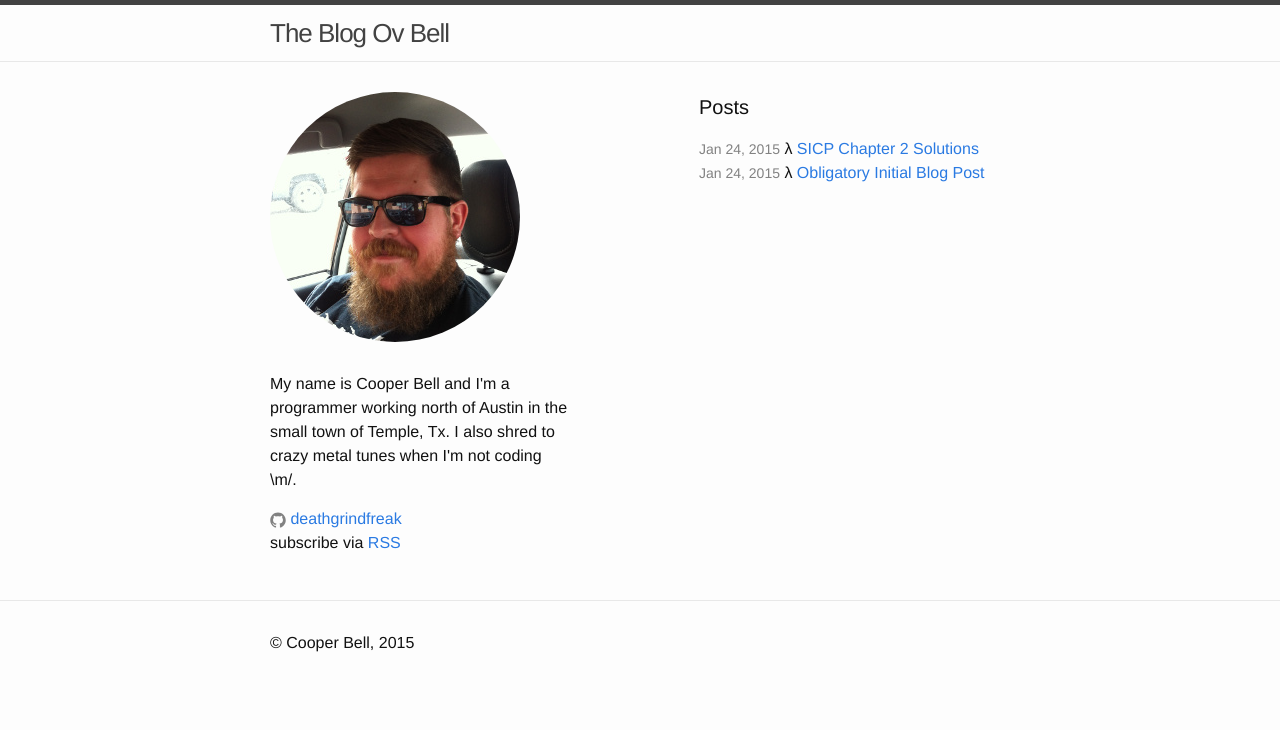
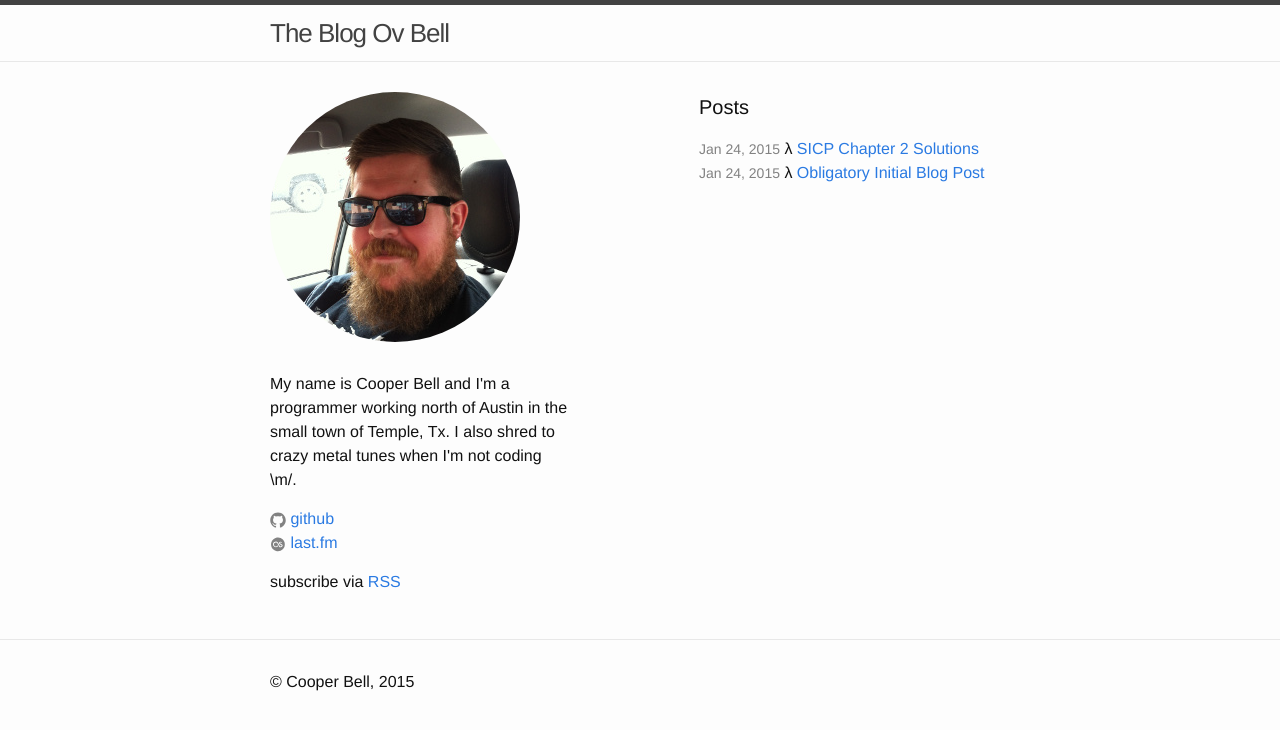
Before and after one commit to deathgrindfreak/deathgrindfreak.github.io, a Jekyll site: the page built from index.html, in a window 1280 px wide. Shown: the top 730 px of the page. Built offline with Jekyll 4.4.1, drawn with Linux system fonts in a browser that asks for light colours; some of the changed lines change nothing that is shown.

Commit message:
Update index.html

```diff
--- a/index.html
+++ b/index.html
@@ -18,14 +18,43 @@ layout: default
                 <path fill="#828282" d="M7.999,0.431c-4.285,0-7.76,3.474-7.76,7.761 c0,3.428,2.223,6.337,5.307,7.363c0.388,0.071,0.53-0.168,0.53-0.374c0-0.184-0.007-0.672-0.01-1.32 c-2.159,0.469-2.614-1.04-2.614-1.04c-0.353-0.896-0.862-1.135-0.862-1.135c-0.705-0.481,0.053-0.472,0.053-0.472 c0.779,0.055,1.189,0.8,1.189,0.8c0.692,1.186,1.816,0.843,2.258,0.645c0.071-0.502,0.271-0.843,0.493-1.037 C4.86,11.425,3.049,10.76,3.049,7.786c0-0.847,0.302-1.54,0.799-2.082C3.768,5.507,3.501,4.718,3.924,3.65 c0,0,0.652-0.209,2.134,0.796C6.677,4.273,7.34,4.187,8,4.184c0.659,0.003,1.323,0.089,1.943,0.261 c1.482-1.004,2.132-0.796,2.132-0.796c0.423,1.068,0.157,1.857,0.077,2.054c0.497,0.542,0.798,1.235,0.798,2.082 c0,2.981-1.814,3.637-3.543,3.829c0.279,0.24,0.527,0.713,0.527,1.437c0,1.037-0.01,1.874-0.01,2.129 c0,0.208,0.14,0.449,0.534,0.373c3.081-1.028,5.302-3.935,5.302-7.362C15.76,3.906,12.285,0.431,7.999,0.431z"/>
               </svg>
             </span
-              <span class="username">{{ site.github_username }}</span>
+              <span class="username">github</span>
           </a>
         </li>
         {% endif %}
+        <li>
+          <a href="https://last.fm/user/Devitalized1">
+            <span class="icon  icon--last.fm">
 
-        <li><p>subscribe via <a href="{{ "/feed.xml" | prepend: site.baseurl }}">RSS</a></p></li>
+            <svg version="1.0" xmlns="http://www.w3.org/2000/svg"
+ width="128.000000pt" height="128.000000pt" viewBox="0 0 128.000000 128.000000"
+ preserveAspectRatio="xMidYMid meet">
+<metadata>
+Created by potrace 1.11, written by Peter Selinger 2001-2013
+</metadata>
+<g transform="translate(0.000000,128.000000) scale(0.100000,-0.100000)"
+fill="#000000" stroke="none">
+<path d="M493 1145 c-90 -25 -174 -74 -244 -144 -216 -216 -218 -559 -4 -777
+73 -73 145 -116 245 -143 192 -54 392 -2 531 138 81 82 124 156 151 263 46
+184 -4 367 -141 511 -108 113 -236 167 -395 166 -50 0 -115 -7 -143 -14z m48
+-317 c74 -22 111 -66 174 -205 68 -153 84 -173 137 -173 41 0 88 34 88 63 0
+27 -35 55 -88 72 -100 32 -142 91 -121 168 14 51 51 77 110 77 57 0 93 -15
+114 -47 15 -22 14 -24 -10 -35 -22 -10 -31 -9 -56 6 -38 22 -76 14 -91 -19
+-16 -35 9 -59 87 -85 73 -24 112 -58 121 -106 8 -45 0 -76 -31 -113 -32 -38
+-83 -55 -147 -49 -72 7 -104 44 -175 203 -63 139 -88 167 -160 181 -49 9 -117
+-20 -151 -64 -35 -47 -39 -135 -6 -179 67 -91 186 -98 256 -15 l25 30 17 -35
+c17 -36 17 -36 -10 -64 -65 -68 -191 -78 -280 -23 -88 54 -130 183 -91 277 47
+111 173 170 288 135z"/>
+</g>
+</svg>
+
+              <span class="username">last.fm</span>
+          </a>
+        </li>
 
       </ul>
+        <p>subscribe via <a href="{{ "/feed.xml" | prepend: site.baseurl }}">RSS</a></p>
+
       </div>
     </div>
 
```
